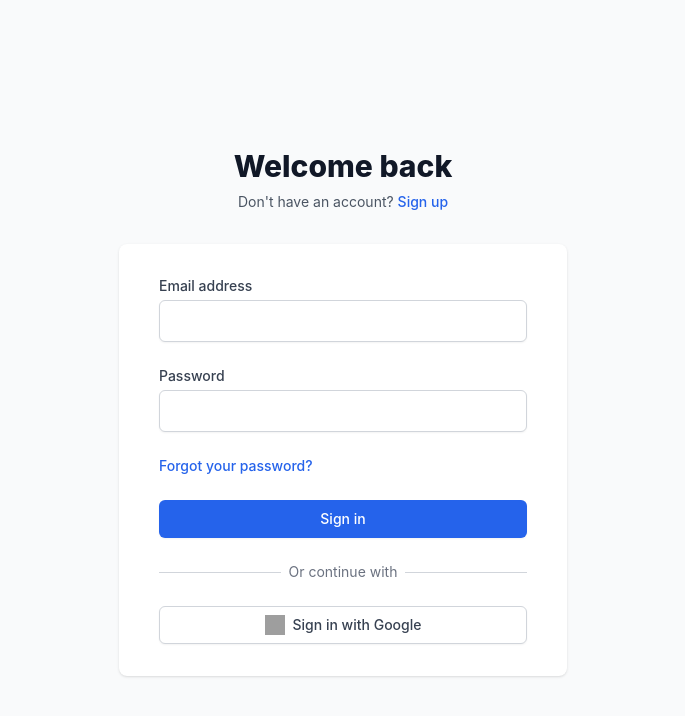
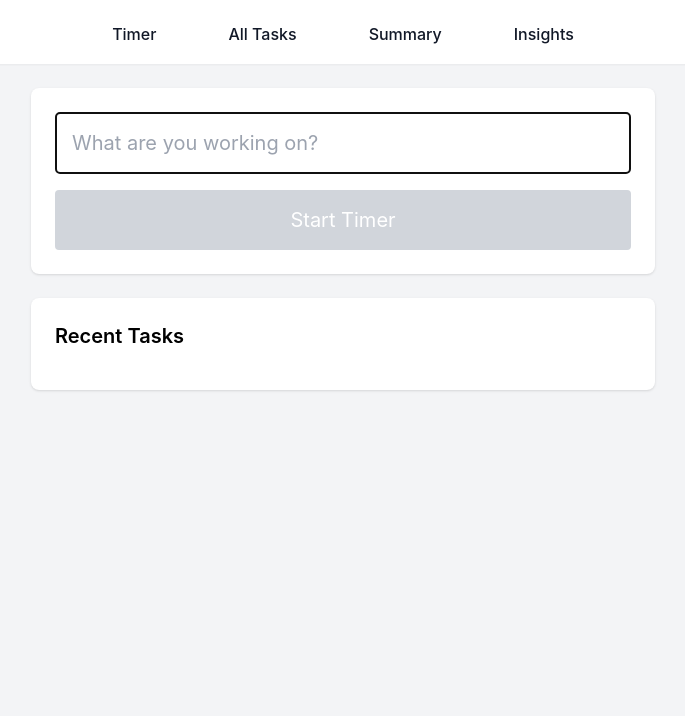
Before and after one commit to evelynso2024/TimeWell, a React (Create React App) app: page / in a window 1280 px wide. Shown: the top 716 px of the page, without its empty margins (297-982 px from the left). Built offline with nearby package versions, Linux system fonts and the light colour scheme; grey boxes are pictures that could not be loaded; the HTML template or start-up script is replaced by a standard one.

Commit message:
Update App.js

```diff
--- a/src/App.js
+++ b/src/App.js
@@ -1,16 +1,79 @@
-import React from 'react';
-import { BrowserRouter as Router, Routes, Route } from 'react-router-dom';
-import Login from './components/Auth/Login';
-import SignUp from './components/Auth/SignUp';
+import React, { useState, useEffect } from 'react';
+import { BrowserRouter as Router, Routes, Route, Link } from 'react-router-dom';
+import Timer from './components/Timer';
+import AllTasks from './components/AllTasks';
+import Summary from './components/Summary';
+import Insights from './components/Insights';
 
 function App() {
+  const [isTimerActive, setIsTimerActive] = useState(false);
+
+  useEffect(() => {
+    const timerState = localStorage.getItem('isTimerActive');
+    setIsTimerActive(timerState === 'true');
+  }, []);
+
+  const handleNavigation = (e, path) => {
+    if (isTimerActive && path !== '/') {
+      e.preventDefault();
+    }
+  };
+
   return (
     <Router>
-      <Routes>
-        <Route path="/login" element={<Login />} />
-        <Route path="/signup" element={<SignUp />} />
-        <Route path="/" element={<Login />} /> {/* Default to login page */}
-      </Routes>
+      <div className="min-h-screen bg-gray-100">
+        <nav className="bg-white shadow-sm">
+          <div className="max-w-7xl mx-auto px-4">
+            <div className="flex justify-center h-16"> {/* Changed to justify-center */}
+              <div className="flex space-x-12"> {/* Increased space-x to 12 for better spacing */}
+                <Link
+                  to="/"
+                  className="flex items-center px-3 pt-1 text-gray-900 font-medium" /* Added padding and font-medium */
+                >
+                  Timer
+                </Link>
+                <Link
+                  to="/all-tasks"
+                  onClick={(e) => handleNavigation(e, '/all-tasks')}
+                  className={`flex items-center px-3 pt-1 font-medium ${
+                    isTimerActive ? 'text-gray-400 cursor-not-allowed' : 'text-gray-900'
+                  }`}
+                  title={isTimerActive ? "Focus on your current task" : ""}
+                >
+                  All Tasks
+                </Link>
+                <Link
+                  to="/summary"
+                  onClick={(e) => handleNavigation(e, '/summary')}
+                  className={`flex items-center px-3 pt-1 font-medium ${
+                    isTimerActive ? 'text-gray-400 cursor-not-allowed' : 'text-gray-900'
+                  }`}
+                  title={isTimerActive ? "Focus on your current task" : ""}
+                >
+                  Summary
+                </Link>
+                <Link
+                  to="/insights"
+                  onClick={(e) => handleNavigation(e, '/insights')}
+                  className={`flex items-center px-3 pt-1 font-medium ${
+                    isTimerActive ? 'text-gray-400 cursor-not-allowed' : 'text-gray-900'
+                  }`}
+                  title={isTimerActive ? "Focus on your current task" : ""}
+                >
+                  Insights
+                </Link>
+              </div>
+            </div>
+          </div>
+        </nav>
+
+        <Routes>
+          <Route path="/" element={<Timer setIsTimerActive={setIsTimerActive} />} />
+          <Route path="/all-tasks" element={<AllTasks />} />
+          <Route path="/summary" element={<Summary />} />
+          <Route path="/insights" element={<Insights />} />
+        </Routes>
+      </div>
     </Router>
   );
 }
```
